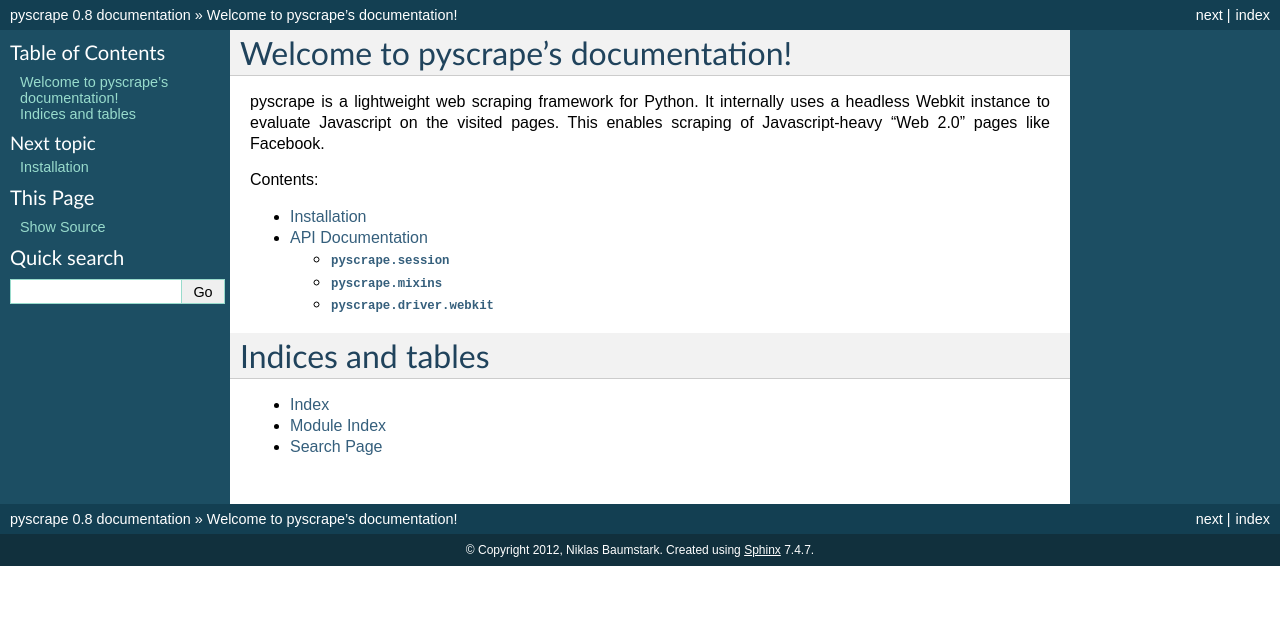
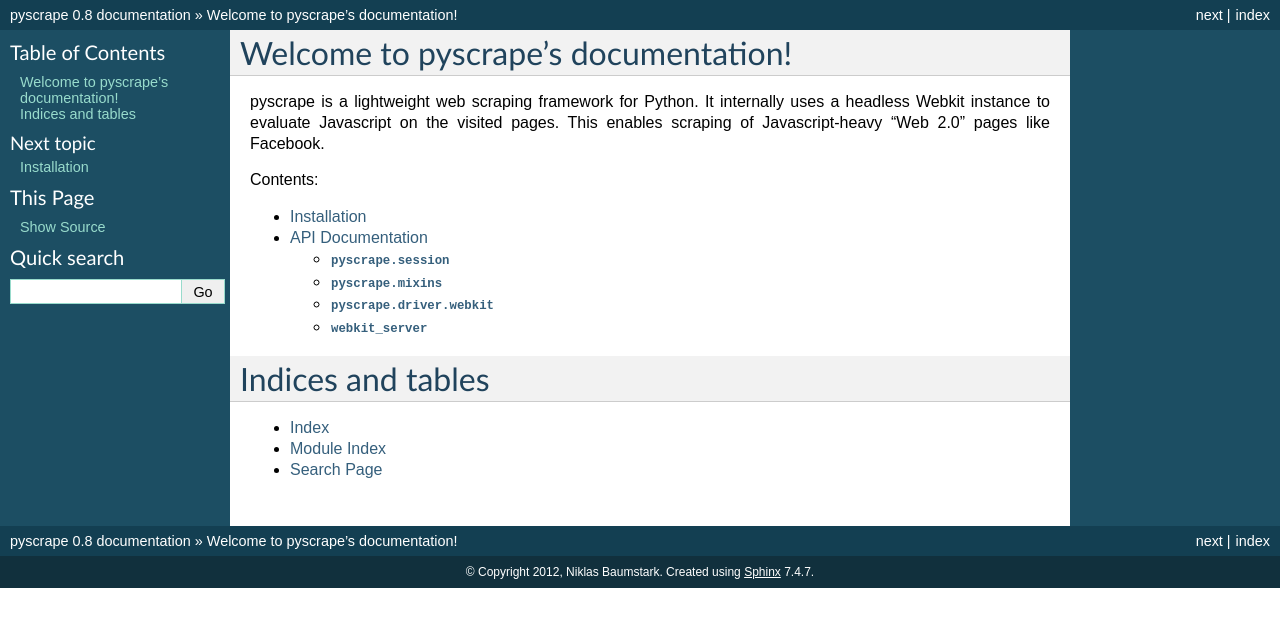
Before and after one commit to niklasb/dryscrape, a Sphinx documentation site: the page built from docs/index.rst, in a window 1280 px wide. Shown: the top 627 px of the page. Built offline with Sphinx 7.4.7, drawn with Linux system fonts in a browser that asks for light colours; pages that are not in the unit, such as notebooks, are missing from menus.

Commit message:
add documentation of webkit_server module

```diff
--- a/docs/apidoc.rst
+++ b/docs/apidoc.rst
@@ -22,3 +22,9 @@
 
 .. automodule:: pyscrape.driver.webkit
    :members:
+
+``webkit_server``
+-------------------------------
+
+.. automodule:: webkit_server
+   :members:
--- a/docs/conf.py
+++ b/docs/conf.py
@@ -30,10 +30,7 @@
             return Mock()
 
 # mock some modules...
-MOCK_MODULES = ['lxml',
-                'lxml.cssselect',
-                'webkit_server',
-                ]
+MOCK_MODULES = []
 for mod_name in MOCK_MODULES:
     sys.modules[mod_name] = Mock()
 
```
